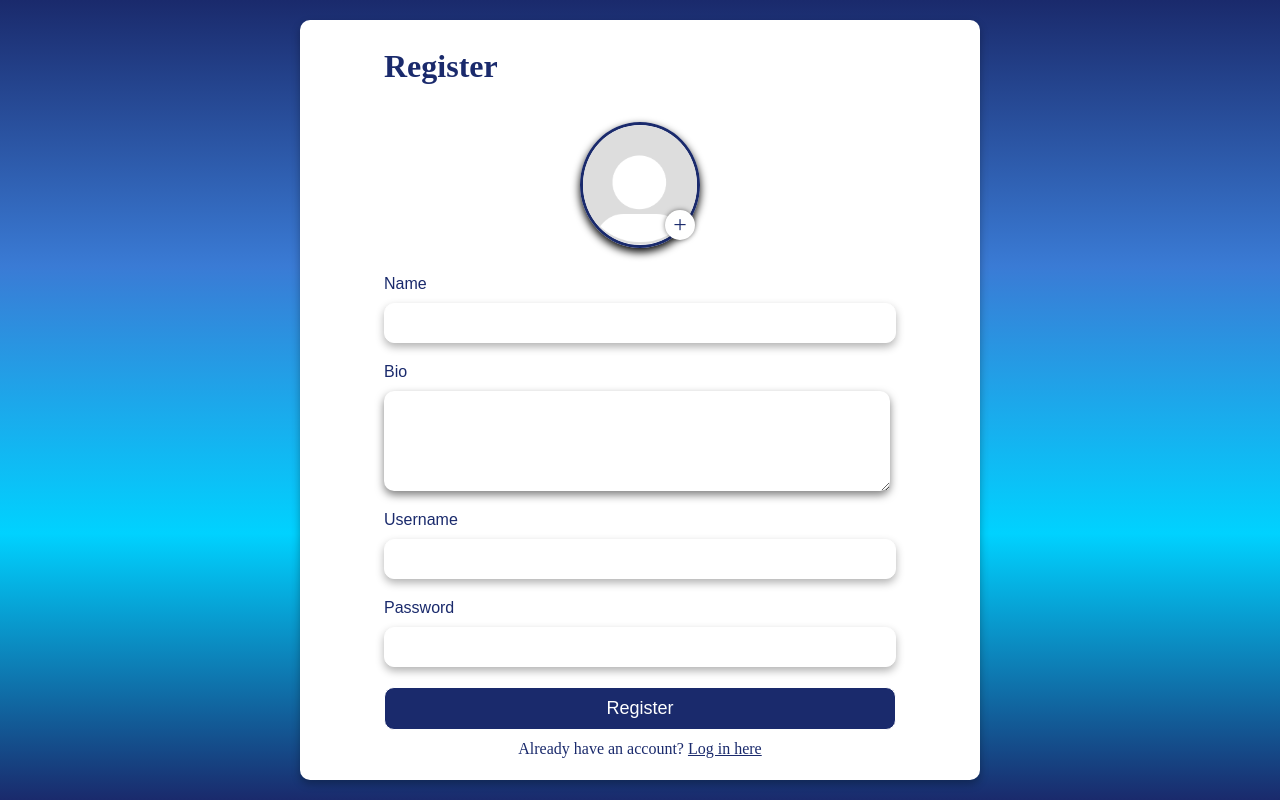
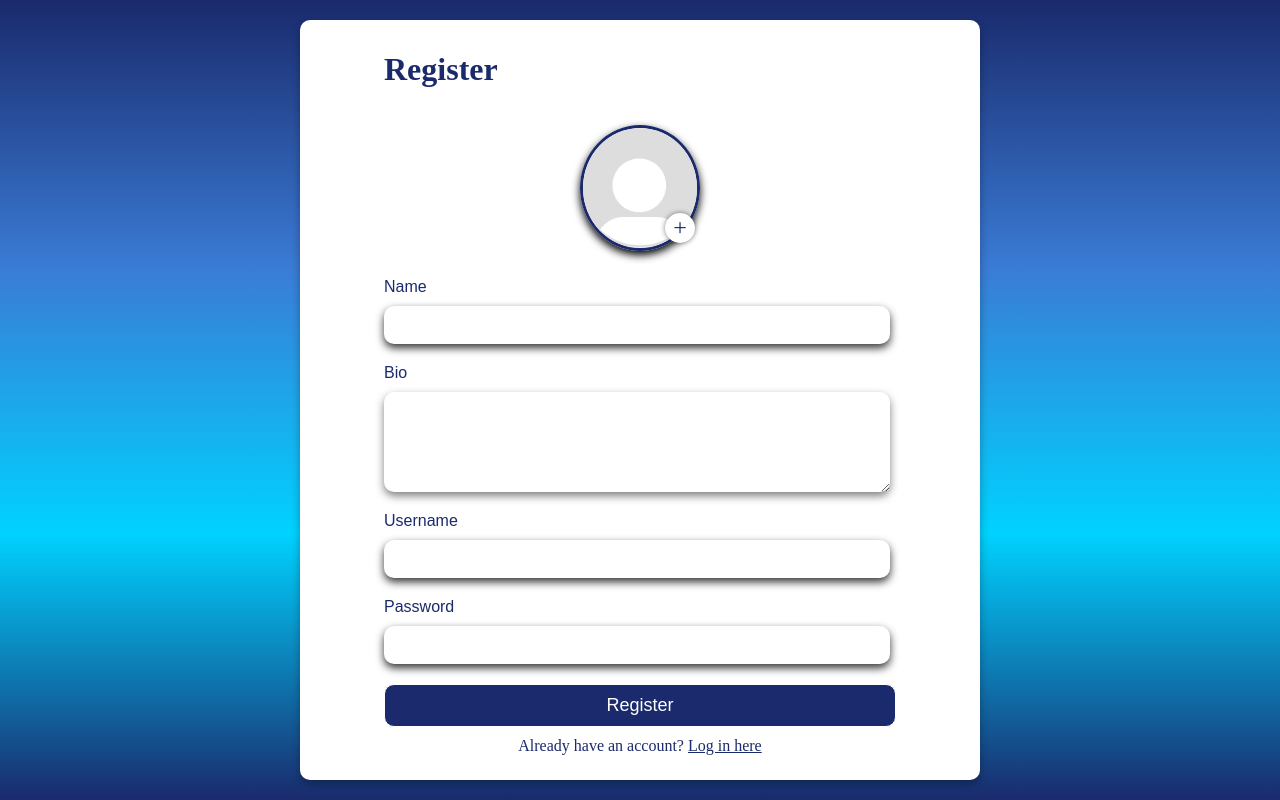
Before and after one commit to Aymanhki/Epoch, a React (Create React App) app in the folder epoch_frontend/: page /epoch/register in a window 1280 px wide. Built offline with nearby package versions, Linux system fonts and the light colour scheme.

Commit message:
Fixed a webserver crashing bug and added some css layout changes

```diff
--- a/epoch_frontend/src/modules/Router.js
+++ b/epoch_frontend/src/modules/Router.js
@@ -20,6 +20,9 @@ function Router() {
                 <Route path="/epoch/register" element={<Register />} />
                 <Route path="/epoch/home" element={<Home />} />
                 <Route path="/epoch/profile" element={<Profile />} />
+
+                {/* Catch-all route for 404 */}
+                <Route path="*" element={<h1>404 Not Found</h1>} />
             </Routes>
         </BrowserRouter>
     );
--- a/epoch_frontend/src/pages/login.js
+++ b/epoch_frontend/src/pages/login.js
@@ -80,7 +80,6 @@ function Login() {
                     console.log(data);
                     setSigningInPrompt('Ok');
                     window.location.href = "/epoch/home";
-                    setIsLoading(false);
                 }
             })
             .catch(error => {
--- a/epoch_frontend/src/pages/register.js
+++ b/epoch_frontend/src/pages/register.js
@@ -137,7 +137,6 @@ function Register() {
                             .then((success) => {
                                 window.location.href = '/epoch/profile';
                                 setRegisteringPrompt('Register');
-                                setIsLoading(false);
 
                             })
                             .catch((error) => {
--- a/epoch_frontend/src/services/user.js
+++ b/epoch_frontend/src/services/user.js
@@ -86,6 +86,7 @@ function uploadFile(file, userId) {
         xhr.setRequestHeader('File-Name', file.name);
         xhr.setRequestHeader('User-Id', userId);
         xhr.withCredentials = true;
+        xhr.timeout = 100000;
 
         xhr.onreadystatechange = () => {
             if (xhr.readyState === 4) {
@@ -99,10 +100,15 @@ function uploadFile(file, userId) {
             }
         };
 
+        xhr.ontimeout = function () {
+            reject("Request timed out");
+        };
+
         const reader = new FileReader();
 
         reader.onload = () => {
             const fileData = reader.result;
+
             xhr.send(fileData);
         };
 
--- a/epoch_frontend/src/styles/Register.css
+++ b/epoch_frontend/src/styles/Register.css
@@ -30,6 +30,22 @@
     height: 90%;
 }
 
+input {
+    -webkit-appearance: none;
+    -moz-appearance:    none;
+    appearance:         none;
+    padding: 10px;
+    margin-bottom: 20px;
+    border: 0;
+    border-radius: 10px;
+    box-shadow: 0 4px 8px rgba(0, 0, 0, 0.8);
+    font-family: 'Futura', sans-serif;
+    font-weight: lighter;
+    font-size: 16px;
+    width: 95%;
+}
+
+
 label {
     -webkit-appearance: none;
     color: #1a2a6c;
@@ -56,6 +72,9 @@ label {
 }
 
 .bio-textarea{
+    -webkit-appearance: none;
+    -moz-appearance:    none;
+    appearance:         none;
     margin-bottom: 20px;
     padding: 10px;
     border: 0;
```
Also changed, not shown: epoch_frontend/server.js (+16 -42 lines), 1 other file (tests, documents, lock files or other folders).
